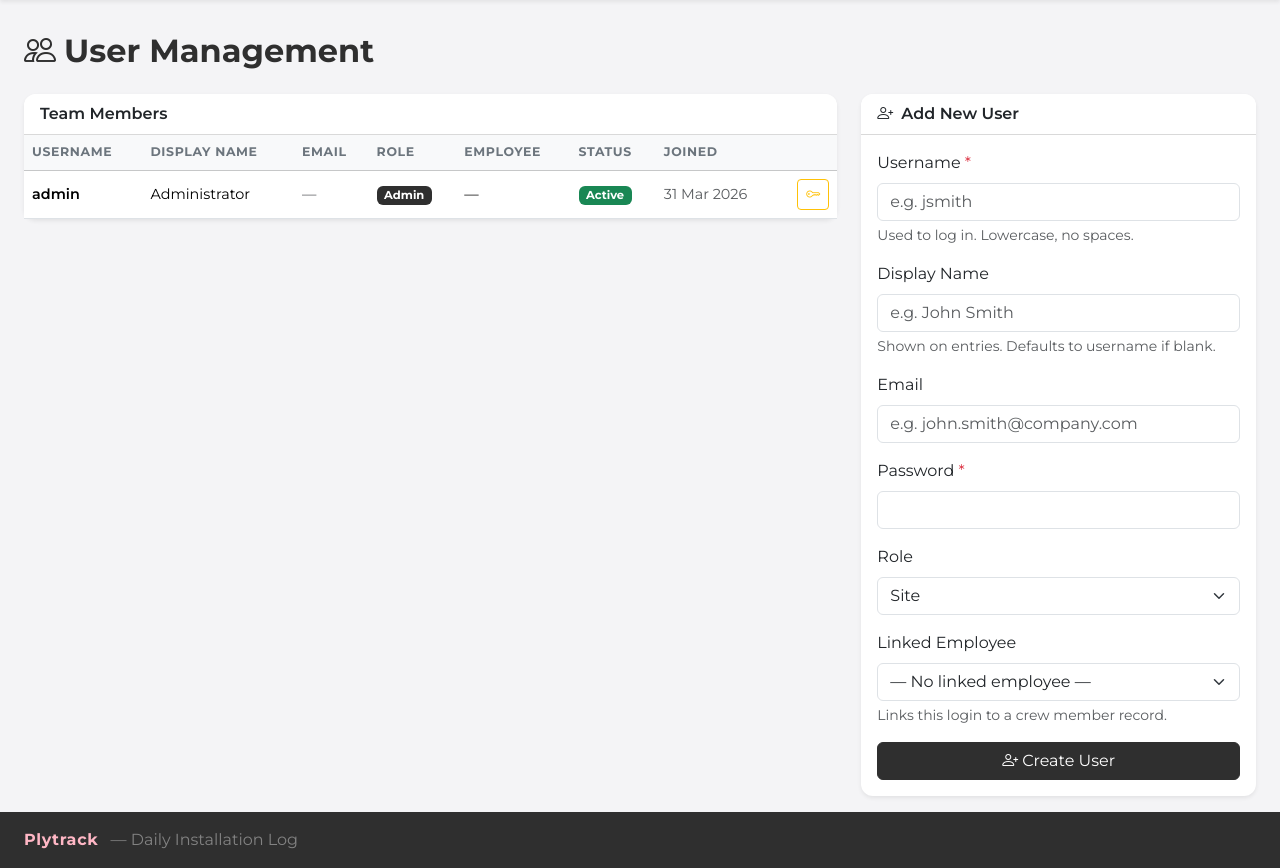
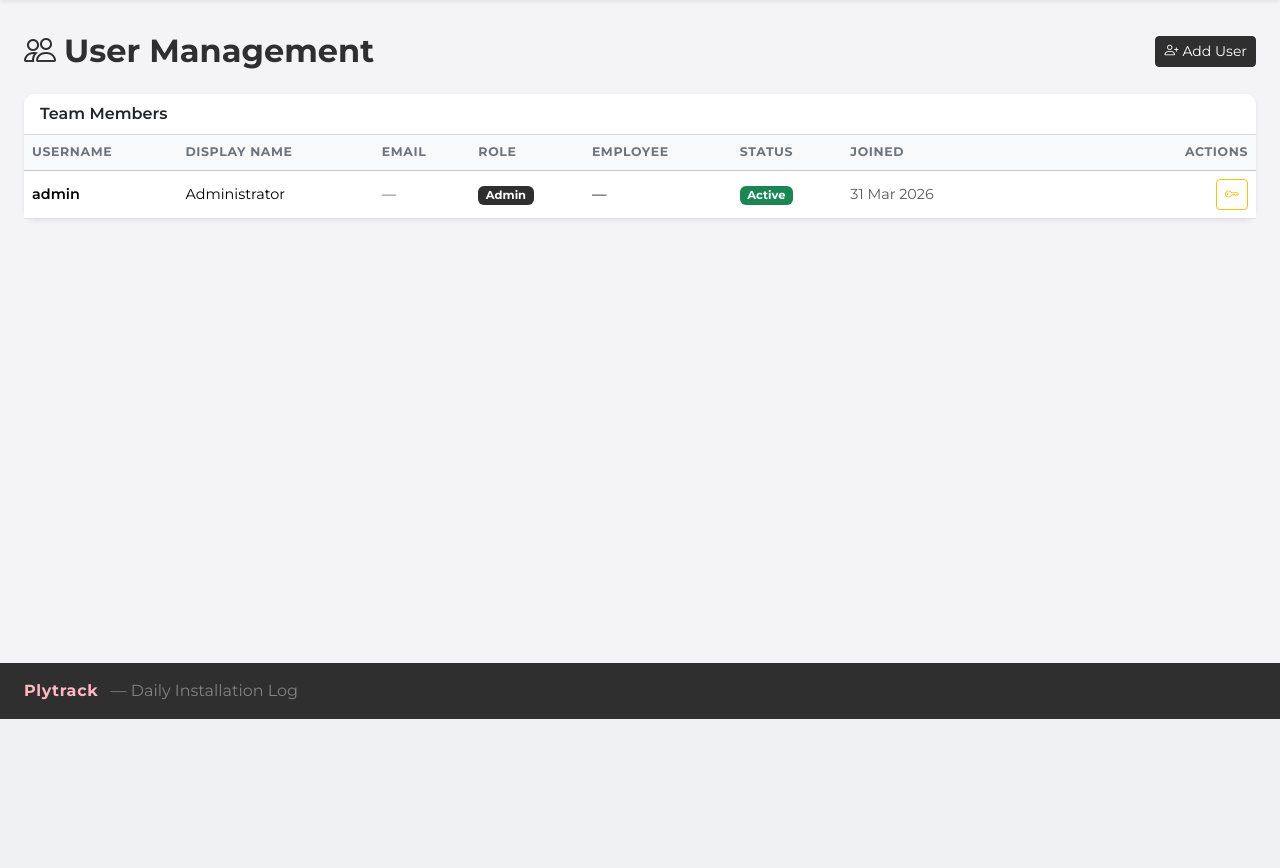
Before and after one commit to hollylmi/Tracking-Program, a Flask app: page /admin/users in a window 1280 px wide. Shown: the part 81-949 px from the top of the page. After the commit the page ends 800 px from the top, so only its background shows below. Run offline with Flask 3, Linux system fonts and the light colour scheme; a user stored in the database is signed in.

Commit message:
fix: show home base & airport in employee list, fix users page layout
- Employee list now shows Home Base and Airport columns
- Users page: form moved to collapsible panel above the table instead of
  side-by-side, so the action buttons are never obstructed. Table is now
  full-width with table-responsive wrapper.

Co-Authored-By: Claude Opus 4.6 (1M context) <noreply@anthropic.com>

```diff
--- a/templates/admin/users.html
+++ b/templates/admin/users.html
@@ -4,14 +4,72 @@
 {% block content %}
 <div class="d-flex justify-content-between align-items-center mb-4">
   <h2 class="fw-bold mb-0"><i class="bi bi-people me-2"></i>User Management</h2>
+  <button class="btn btn-primary btn-sm" data-bs-toggle="collapse" data-bs-target="#addUserPanel">
+    <i class="bi bi-person-plus me-1"></i>Add User
+  </button>
 </div>
 
-<div class="row g-4">
-  <!-- User list -->
-  <div class="col-lg-8">
+<!-- Add user form (collapsed by default) -->
+<div class="collapse mb-4" id="addUserPanel">
+  <div class="card shadow-sm">
+    <div class="card-header fw-semibold"><i class="bi bi-person-plus me-2"></i>Add New User</div>
+    <div class="card-body">
+      <form method="POST" action="{{ url_for('auth.admin_users_add') }}">
+        <div class="row g-3">
+          <div class="col-md-3">
+            <label class="form-label">Username <span class="text-danger">*</span></label>
+            <input type="text" class="form-control" name="username" required
+                   placeholder="e.g. jsmith" autocomplete="off">
+            <div class="form-text">Lowercase, no spaces.</div>
+          </div>
+          <div class="col-md-3">
+            <label class="form-label">Display Name</label>
+            <input type="text" class="form-control" name="display_name"
+                   placeholder="e.g. John Smith">
+          </div>
+          <div class="col-md-3">
+            <label class="form-label">Email</label>
+            <input type="email" class="form-control" name="email"
+                   placeholder="john@company.com">
+          </div>
+          <div class="col-md-3">
+            <label class="form-label">Password <span class="text-danger">*</span></label>
+            <input type="password" class="form-control" name="password" required minlength="6"
+                   autocomplete="new-password">
+          </div>
+          <div class="col-md-3">
+            <label class="form-label">Role</label>
+            <select class="form-select" name="role">
+              <option value="admin">Admin</option>
+              <option value="supervisor">Supervisor</option>
+              <option value="site" selected>Site</option>
+            </select>
+          </div>
+          <div class="col-md-4">
+            <label class="form-label">Linked Employee</label>
+            <select class="form-select" name="employee_id">
+              <option value="">— No linked employee —</option>
+              {% for emp in employees %}
+              <option value="{{ emp.id }}">{{ emp.name }}</option>
+              {% endfor %}
+            </select>
+          </div>
+          <div class="col-md-2 d-flex align-items-end">
+            <button type="submit" class="btn btn-primary w-100">
+              <i class="bi bi-person-plus me-1"></i>Create
+            </button>
+          </div>
+        </div>
+      </form>
+    </div>
+  </div>
+</div>
+
+<!-- User list (full width) -->
 <div class="card shadow-sm">
   <div class="card-header fw-semibold">Team Members</div>
   <div class="card-body p-0">
+    <div class="table-responsive">
     <table class="table table-hover mb-0 align-middle">
       <thead class="table-light">
         <tr>
@@ -22,7 +80,7 @@
           <th>Employee</th>
           <th>Status</th>
           <th>Joined</th>
-              <th></th>
+          <th class="text-end" style="min-width:160px;">Actions</th>
         </tr>
       </thead>
       <tbody>
@@ -54,43 +112,43 @@
           </td>
           <td class="small text-muted">{{ user.created_at.strftime('%d %b %Y') if user.created_at else '—' }}</td>
           <td class="text-end">
-                <div class="btn-group btn-group-sm">
+            <div class="d-flex gap-1 justify-content-end flex-nowrap">
               <!-- Project access (non-admin users only) -->
               {% if user.role != 'admin' %}
               <a href="{{ url_for('admin.admin_user_projects', user_id=user.id) }}"
-                     class="btn btn-outline-info" title="Manage Project Access">
+                 class="btn btn-sm btn-outline-info" title="Manage Project Access">
                 <i class="bi bi-folder-check"></i>
               </a>
               {% endif %}
 
               <!-- Change role -->
               {% if user.id != current_user.id %}
-                  <button class="btn btn-outline-secondary" data-bs-toggle="modal"
+              <button class="btn btn-sm btn-outline-secondary" data-bs-toggle="modal"
                       data-bs-target="#roleModal{{ user.id }}" title="Change Role">
                 <i class="bi bi-person-gear"></i>
               </button>
               {% endif %}
 
               <!-- Reset password -->
-                  <button class="btn btn-outline-warning" data-bs-toggle="modal"
+              <button class="btn btn-sm btn-outline-warning" data-bs-toggle="modal"
                       data-bs-target="#resetModal{{ user.id }}" title="Reset Password">
                 <i class="bi bi-key"></i>
               </button>
 
               <!-- Toggle active -->
               {% if user.id != current_user.id %}
-                  <form method="POST" action="{{ url_for('auth.admin_users_toggle', user_id=user.id) }}"
+              <form method="POST" action="{{ url_for('auth.admin_users_toggle', user_id=user.id) }}" class="d-inline"
                     onsubmit="return confirm('{{ 'Deactivate' if user.active else 'Activate' }} {{ user.username }}?')">
-                    <button class="btn btn-outline-{{ 'danger' if user.active else 'success' }}"
+                <button class="btn btn-sm btn-outline-{{ 'danger' if user.active else 'success' }}"
                         title="{{ 'Deactivate' if user.active else 'Activate' }}">
                   <i class="bi bi-{{ 'person-dash' if user.active else 'person-check' }}"></i>
                 </button>
               </form>
 
               <!-- Delete user -->
-                  <form method="POST" action="{{ url_for('auth.admin_users_delete', user_id=user.id) }}"
+              <form method="POST" action="{{ url_for('auth.admin_users_delete', user_id=user.id) }}" class="d-inline"
                     onsubmit="return confirm('Permanently delete {{ user.username }}? This cannot be undone.')">
-                    <button class="btn btn-outline-danger" title="Delete user">
+                <button class="btn btn-sm btn-outline-danger" title="Delete user">
                   <i class="bi bi-trash"></i>
                 </button>
               </form>
@@ -153,61 +211,4 @@
     </div>
   </div>
 </div>
-
-  <!-- Add user form -->
-  <div class="col-lg-4">
-    <div class="card shadow-sm">
-      <div class="card-header fw-semibold"><i class="bi bi-person-plus me-2"></i>Add New User</div>
-      <div class="card-body">
-        <form method="POST" action="{{ url_for('auth.admin_users_add') }}">
-          <div class="mb-3">
-            <label class="form-label">Username <span class="text-danger">*</span></label>
-            <input type="text" class="form-control" name="username" required
-                   placeholder="e.g. jsmith" autocomplete="off">
-            <div class="form-text">Used to log in. Lowercase, no spaces.</div>
-          </div>
-          <div class="mb-3">
-            <label class="form-label">Display Name</label>
-            <input type="text" class="form-control" name="display_name"
-                   placeholder="e.g. John Smith">
-            <div class="form-text">Shown on entries. Defaults to username if blank.</div>
-          </div>
-          <div class="mb-3">
-            <label class="form-label">Email</label>
-            <input type="email" class="form-control" name="email"
-                   placeholder="e.g. john.smith@company.com">
-          </div>
-          <div class="mb-3">
-            <label class="form-label">Password <span class="text-danger">*</span></label>
-            <input type="password" class="form-control" name="password" required minlength="6"
-                   autocomplete="new-password">
-          </div>
-          <div class="mb-3">
-            <label class="form-label">Role</label>
-            <select class="form-select" name="role">
-              <option value="admin">Admin</option>
-              <option value="supervisor">Supervisor</option>
-              <option value="site" selected>Site</option>
-            </select>
-          </div>
-          <div class="mb-3">
-            <label class="form-label">Linked Employee</label>
-            <select class="form-select" name="employee_id">
-              <option value="">— No linked employee —</option>
-              {% for emp in employees %}
-              <option value="{{ emp.id }}">{{ emp.name }}</option>
-              {% endfor %}
-            </select>
-            <div class="form-text">Links this login to a crew member record.</div>
-          </div>
-          <div class="d-grid">
-            <button type="submit" class="btn btn-primary">
-              <i class="bi bi-person-plus me-1"></i>Create User
-            </button>
-          </div>
-        </form>
-      </div>
-    </div>
-  </div>
-</div>
 {% endblock %}
```
Also changed, not shown: templates/admin/employees.html (+12 -0 lines). Lines whose indentation alone changed are shown as unchanged.
